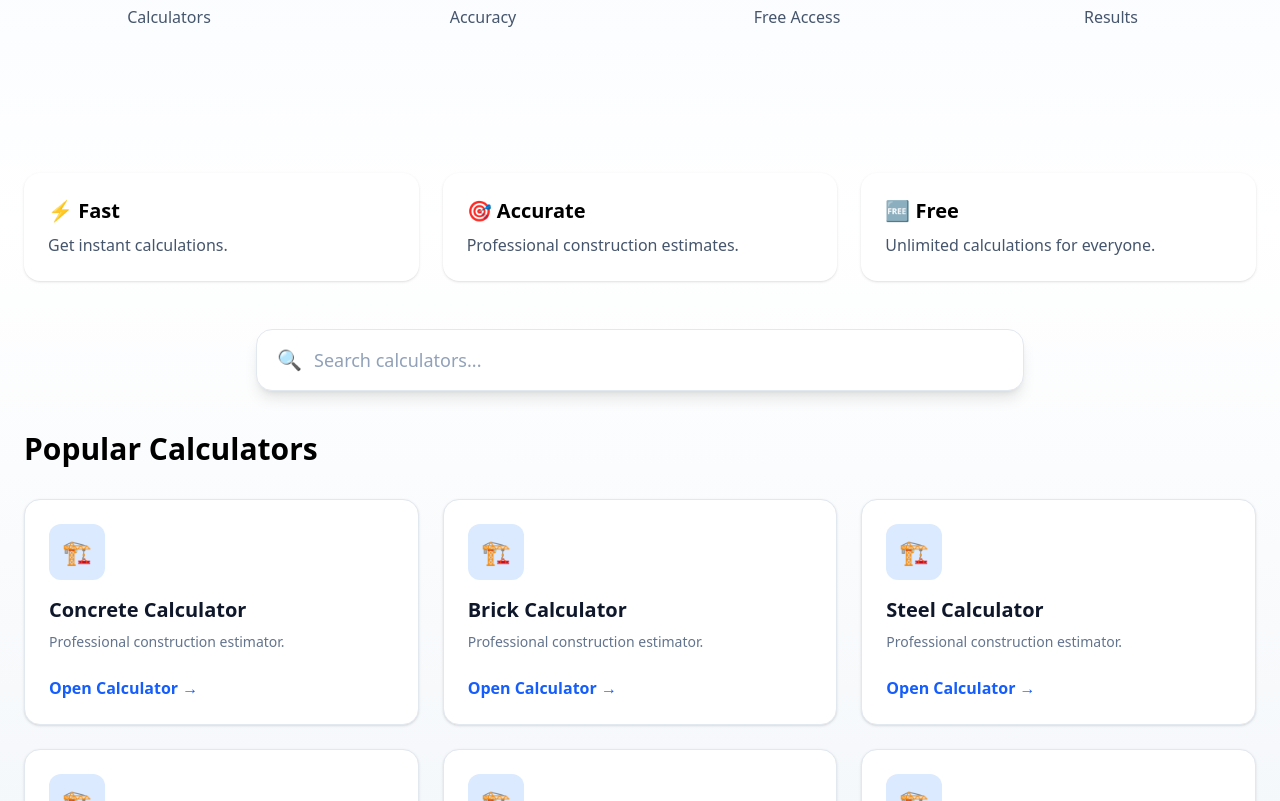
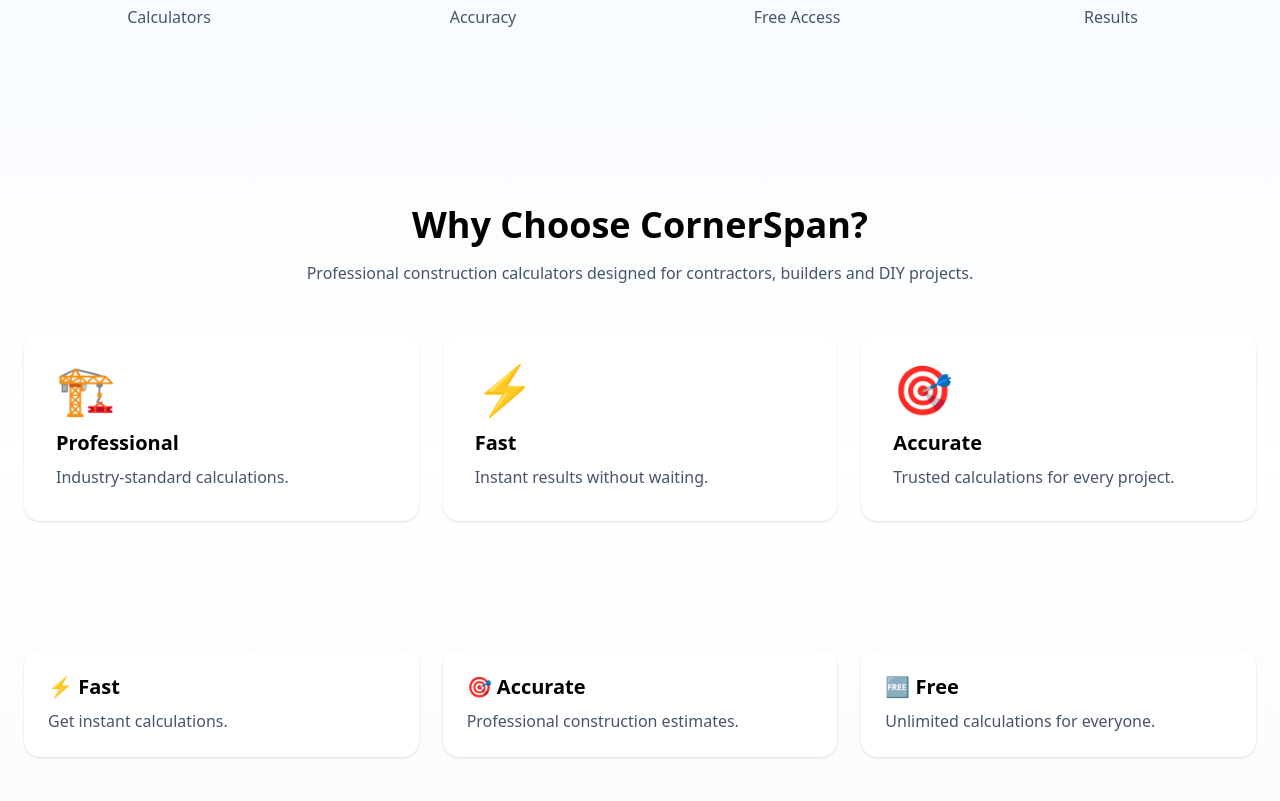
Before and after one commit to km7max-cmd/cornerspan, a Next.js app: page / in a window 1280 px wide. Shown: the part 686-1487 px from the top of the page. Built offline with nearby package versions, Linux system fonts and the light colour scheme.

Commit message:
Add benefits section for CornerSpan
Added a new section highlighting the benefits of CornerSpan with professional, fast, and accurate construction calculators.

```diff
--- a/app/page.tsx
+++ b/app/page.tsx
@@ -11,6 +11,44 @@ export default function Home() {
 
       <main className="min-h-screen bg-gradient-to-b from-blue-50 via-white to-slate-100">
         <Hero />
+        <section className="mx-auto max-w-7xl px-6 py-20">
+  <h2 className="text-center text-4xl font-bold">
+    Why Choose CornerSpan?
+  </h2>
+
+  <p className="mx-auto mt-4 max-w-2xl text-center text-slate-600">
+    Professional construction calculators designed for contractors,
+    builders and DIY projects.
+  </p>
+
+  <div className="mt-12 grid gap-6 md:grid-cols-3">
+
+    <div className="rounded-2xl bg-white p-8 shadow-sm transition hover:-translate-y-2 hover:shadow-xl">
+      <div className="mb-4 text-5xl">🏗️</div>
+      <h3 className="text-xl font-bold">Professional</h3>
+      <p className="mt-2 text-slate-600">
+        Industry-standard calculations.
+      </p>
+    </div>
+
+    <div className="rounded-2xl bg-white p-8 shadow-sm transition hover:-translate-y-2 hover:shadow-xl">
+      <div className="mb-4 text-5xl">⚡</div>
+      <h3 className="text-xl font-bold">Fast</h3>
+      <p className="mt-2 text-slate-600">
+        Instant results without waiting.
+      </p>
+    </div>
+
+    <div className="rounded-2xl bg-white p-8 shadow-sm transition hover:-translate-y-2 hover:shadow-xl">
+      <div className="mb-4 text-5xl">🎯</div>
+      <h3 className="text-xl font-bold">Accurate</h3>
+      <p className="mt-2 text-slate-600">
+        Trusted calculations for every project.
+      </p>
+    </div>
+
+  </div>
+</section>
         <section className="mx-auto max-w-7xl px-6 py-12">
   <div className="grid gap-6 md:grid-cols-3">
 
```
